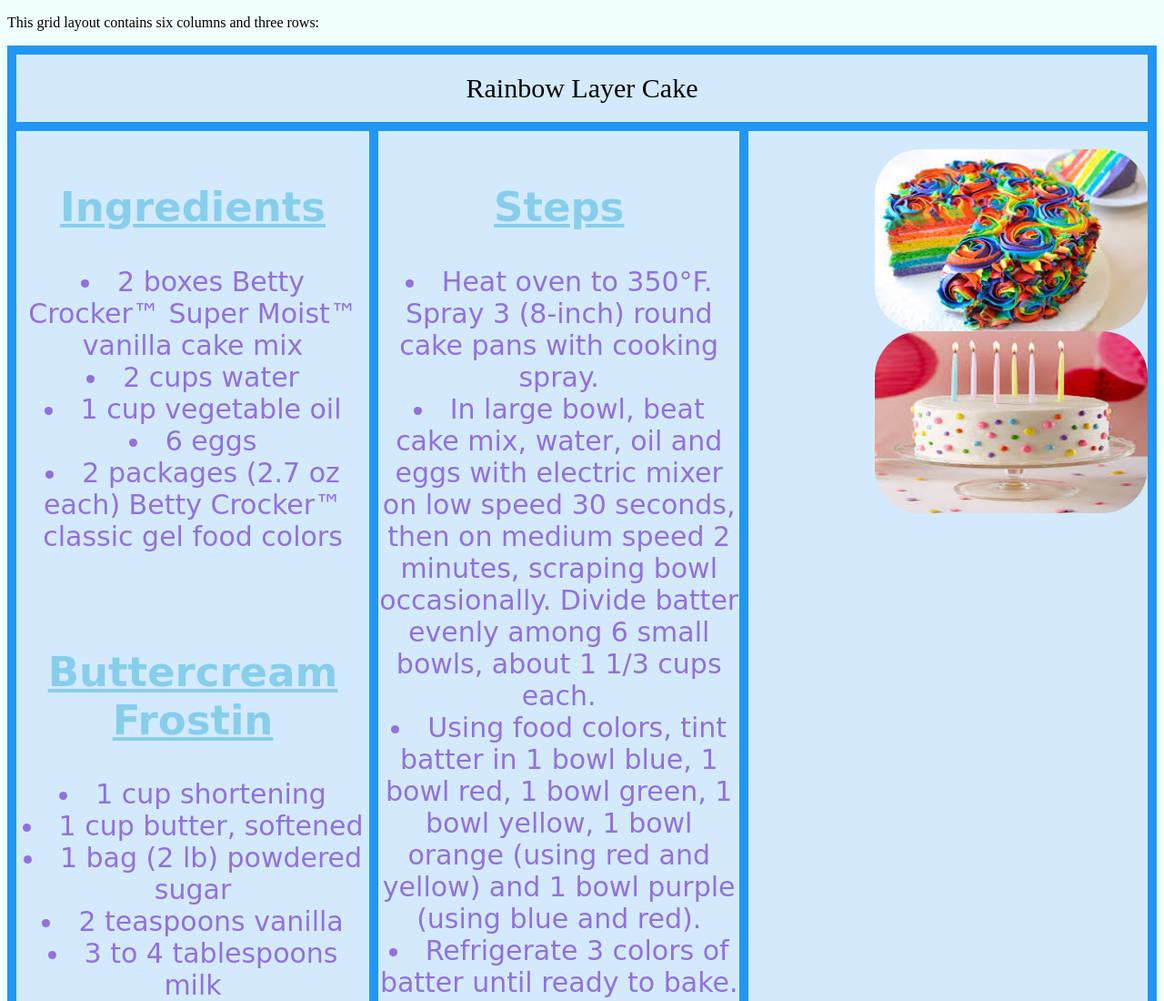
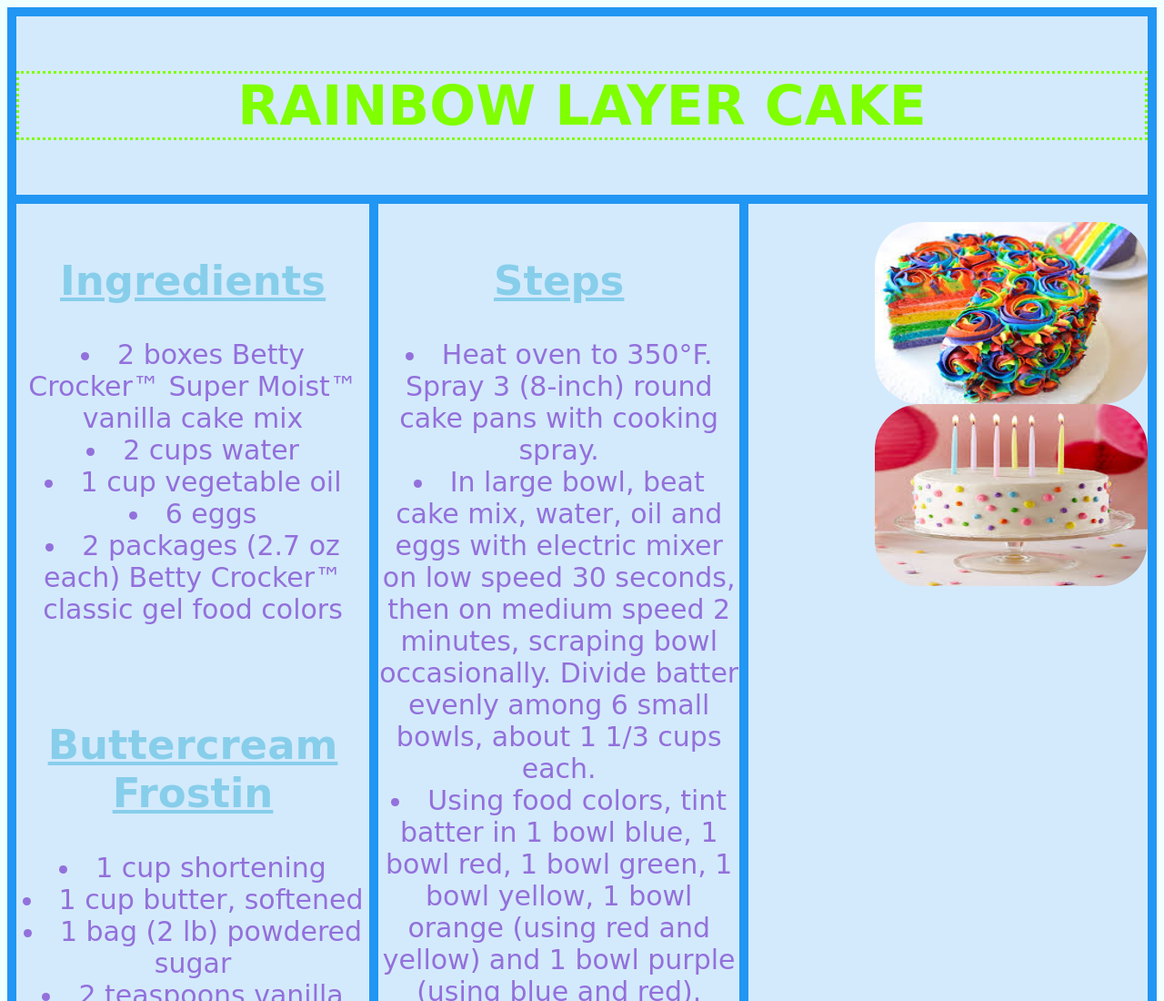
Before and after one commit to deekshamathur/deekshamathur-github.io, a plain HTML site: page index.html in a window 1280 px wide. Shown: the top 1100 px of the page at 91% size. Drawn offline with Linux system fonts and the light colour scheme.

Commit message:
Update index.html

```diff
--- a/index.html
+++ b/index.html
@@ -33,10 +33,9 @@
 
 
 
-<p>This grid layout contains six columns and three rows:</p>
 
 <div class="grid-container">
-  <div class="item1">Rainbow Layer Cake</div>
+ <div class="item1"><h1>RAINBOW LAYER CAKE</h1></div>
   <div class="item2"> <h2>Ingredients</h2>
 
       <li>2
```
